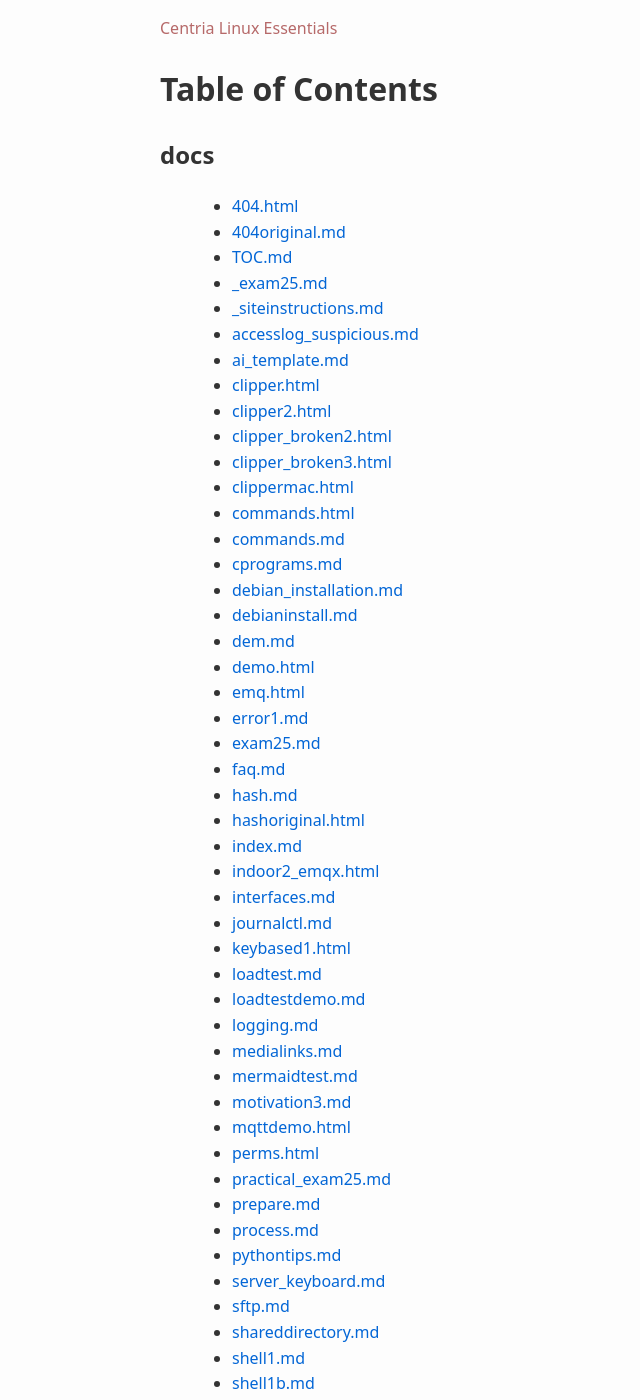
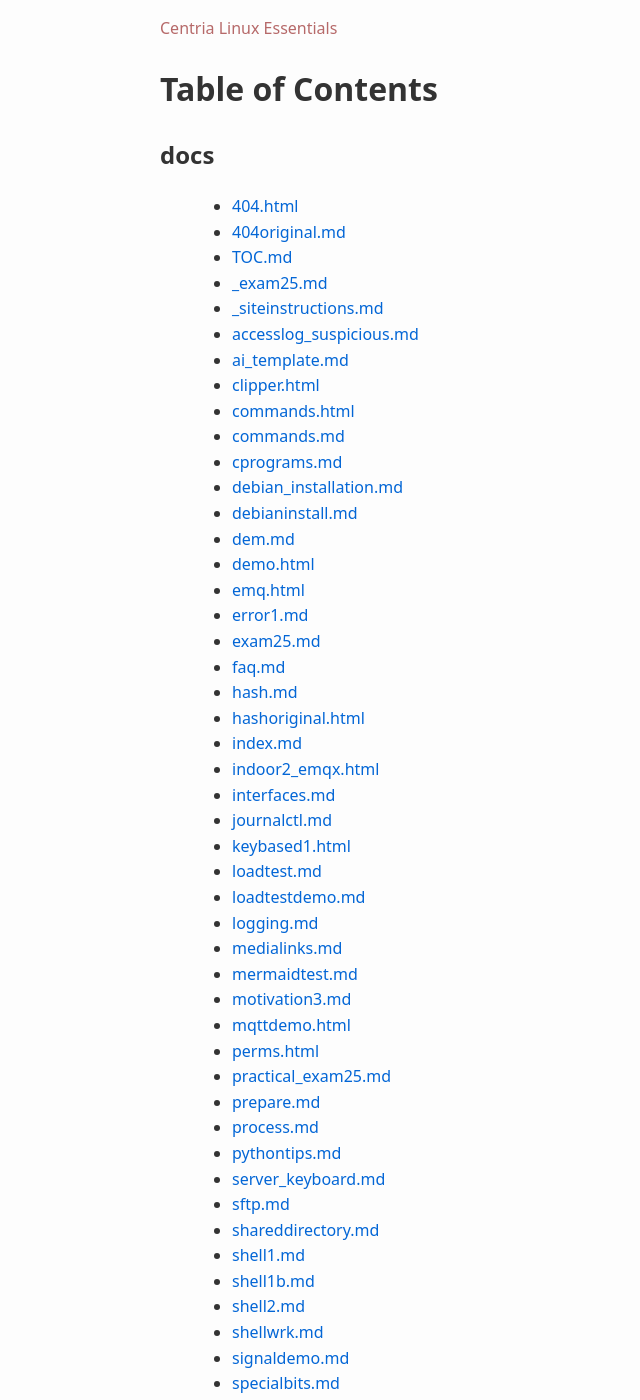
Before and after one commit to averkoc/lxprivate, a Jekyll site: the page built from docs/toc.md, in a window 1280 px wide and 1400 px high. Shown: the whole window, without its empty margins (0-640 px from the left). Built offline with Jekyll 4.4.1, drawn with Linux system fonts in a browser that asks for light colours.

Commit message:
Update toc

```diff
--- a/docs/toc.md
+++ b/docs/toc.md
@@ -15,10 +15,6 @@ layout: default
 - [accesslog_suspicious.md](/accesslog_suspicious)
 - [ai_template.md](/ai_template)
 - [clipper.html](/clipper)
-- [clipper2.html](/clipper2)
-- [clipper_broken2.html](/clipper_broken2)
-- [clipper_broken3.html](/clipper_broken3)
-- [clippermac.html](/clippermac)
 - [commands.html](/commands)
 - [commands.md](/commands)
 - [cprograms.md](/cprograms)
@@ -66,7 +62,6 @@ layout: default
 - [sshsimu.html](/sshsimu)
 - [t1.md](/t1)
 - [test.md](/test)
-- [test3.html](/test3)
 - [thread.md](/thread)
 - [tmpl.md](/tmpl)
 - [virtualization.md](/virtualization)
```
